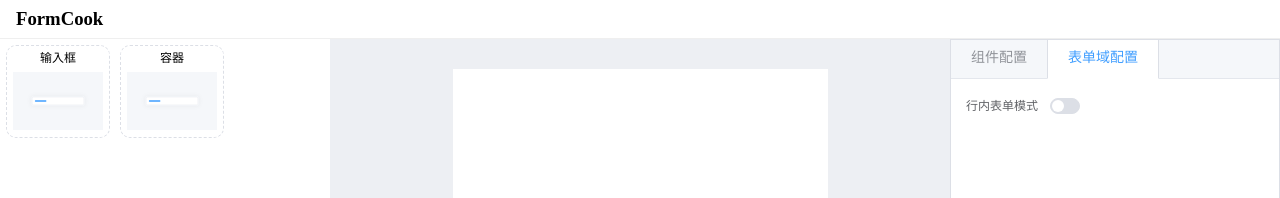
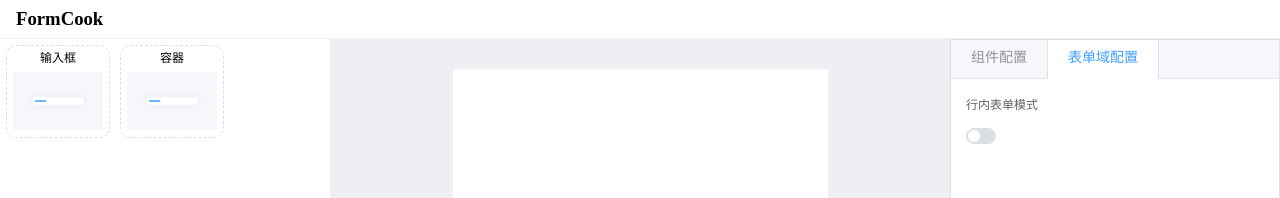
Before and after one commit to is-zhou/form-cook, a Vue app: page / in a window 1280 px wide. Both pictures are taken after a click on the tab "表单域配置". Shown: the top 198 px of the page. Built offline with nearby package versions, Linux system fonts and the light colour scheme; the HTML template or start-up script is replaced by a standard one.

Commit message:
feat: 动态渲染设置器表单

```diff
--- a/components.d.ts
+++ b/components.d.ts
@@ -8,6 +8,7 @@ export {}
 /* prettier-ignore */
 declare module 'vue' {
   export interface GlobalComponents {
+    ConfigFormRender: typeof import('./src/views/cook/components/RightArea/ConfigFormRender.vue')['default']
     copy: typeof import('./src/views/cook/components/MiddleArea/index copy.vue')['default']
     DraggableArea: typeof import('./src/views/cook/components/MiddleArea/DraggableArea.vue')['default']
     ElForm: typeof import('element-plus/es')['ElForm']
@@ -17,10 +18,11 @@ declare module 'vue' {
     ElSwitch: typeof import('element-plus/es')['ElSwitch']
     ElTabPane: typeof import('element-plus/es')['ElTabPane']
     ElTabs: typeof import('element-plus/es')['ElTabs']
+    FormRender: typeof import('./src/components/FormRender/FormRender.vue')['default']
     IconInput: typeof import('./src/components/icon/IconInput.vue')['default']
     LeftArea: typeof import('./src/views/cook/components/LeftArea.vue')['default']
     MiddleArea: typeof import('./src/views/cook/components/MiddleArea/index.vue')['default']
-    RightArea: typeof import('./src/views/cook/components/RightArea.vue')['default']
+    RightArea: typeof import('./src/views/cook/components/RightArea/index.vue')['default']
     RouterLink: typeof import('vue-router')['RouterLink']
     RouterView: typeof import('vue-router')['RouterView']
     TopArea: typeof import('./src/views/cook/components/TopArea.vue')['default']
--- /dev/null
+++ b/src/components/FormRender/FormRender.vue
@@ -0,0 +1,40 @@
+<script setup lang="ts">
+import { componentsMap } from '@/components/FormRender/componentMap.ts'
+import type { TFormSchema } from '@/types/schema'
+
+const formData = defineModel<{ [key: string]: any }>({ required: true })
+const formSchema = defineModel<TFormSchema>('formSchema', { required: true })
+</script>
+<template>
+  <el-form :model="formData" v-bind="formSchema.formAreaConfig.attrs">
+    <slot name="form-content" :formData="formData" :formSchema="formSchema">
+      <template v-for="config in formSchema.formContentConfigList">
+        <template v-if="config.componentType === 'form'">
+          <slot :name="config.formItemAttrs.field">
+            <el-form-item :prop="config.formItemAttrs.field" v-bind="config.formItemAttrs">
+              <slot
+                :data="formData[config.formItemAttrs.field]"
+                :config="config"
+                :props="$props"
+                :key="config.id"
+                :formData="formData"
+                :name="config.formItemAttrs.field"
+              >
+                <component
+                  v-model="formData[config.formItemAttrs.field]"
+                  :is="componentsMap[config.componentName]"
+                  :ref="config.formItemAttrs.field"
+                  v-bind="config.attrs"
+                >
+                </component>
+              </slot>
+            </el-form-item>
+          </slot>
+        </template>
+        <template v-else> 非表单组件待处理 </template>
+      </template>
+    </slot>
+  </el-form>
+</template>
+
+<style scoped></style>
--- a/src/views/cook/components/MiddleArea/index.vue
+++ b/src/views/cook/components/MiddleArea/index.vue
@@ -12,7 +12,7 @@ const selectedConfig = defineModel<TComponentConfig | null>('selectedConfig')
 <template>
   <div class="middle_area">
     <div class="canvas_area" :class="{ option_hint: !formSchema.formContentConfigList.length }">
-      <el-form :model="_formData" style="height: 100%" v-bind="formSchema.formConfig.attrs">
+      <el-form :model="_formData" style="height: 100%" v-bind="formSchema.formAreaConfig.attrs">
         <DraggableArea
           v-model:configList="formSchema.formContentConfigList"
           v-model:selectedConfig="selectedConfig"
--- a/src/views/cook/components/RightArea.vue
+++ /dev/null
@@ -1,39 +0,0 @@
-<script setup lang="ts">
-import type { TComponentConfig } from '@/types/schema'
-import { ref } from 'vue'
-
-const componentConfig = defineModel<TComponentConfig | null>('componentConfig')
-const formConfig = defineModel<{ attrs: { [key: string]: any } }>('formConfig', { required: true })
-
-const activeName = ref('formItem')
-</script>
-
-<template>
-  <div class="right_area">
-    <el-tabs v-model="activeName" type="border-card" style="min-height: 100%">
-      <el-tab-pane label="组件配置" name="form">
-        <el-form v-if="componentConfig" :model="componentConfig">
-          <el-form-item label="是否显示清除按钮">
-            <el-switch v-model="componentConfig.attrs['clearable']" />
-          </el-form-item>
-        </el-form>
-      </el-tab-pane>
-      <el-tab-pane label="表单域配置" name="formArea">
-        <el-form v-if="formConfig" :model="formConfig">
-          <el-form-item label="行内表单模式">
-            <el-switch v-model="formConfig.attrs['inline']" />
-          </el-form-item>
-        </el-form>
-      </el-tab-pane>
-    </el-tabs>
-  </div>
-</template>
-
-<style scoped lang="scss">
-.right_area {
-  width: 330px;
-  height: 100%;
-  overflow: auto;
-  background-color: #fff;
-}
-</style>
--- /dev/null
+++ b/src/views/cook/components/RightArea/ConfigFormRender.vue
@@ -0,0 +1,36 @@
+<script setup lang="ts">
+import FormRender from '@/components/FormRender/FormRender.vue'
+import { watch, ref } from 'vue'
+import type { TFormSchema, TComponentConfig } from '@/types/schema'
+
+const formData = defineModel<{ [key: string]: any }>('formData', { required: true })
+
+const configList = defineModel<TComponentConfig[]>('configList', { required: true })
+
+const formSchema = ref<TFormSchema>({
+  formAreaConfig: {
+    attrs: {
+      'label-position': 'top',
+      size: 'small',
+    },
+  },
+  formContentConfigList: [],
+})
+
+watch(
+  () => configList.value,
+  () => {
+    formSchema.value.formContentConfigList = configList.value
+  },
+  {
+    immediate: true,
+    deep: true,
+  },
+)
+</script>
+
+<template>
+  <form-render v-model="formData" v-model:form-schema="formSchema"></form-render>
+</template>
+
+<style scoped lang="scss"></style>
--- /dev/null
+++ b/src/views/cook/components/RightArea/index.vue
@@ -0,0 +1,60 @@
+<script setup lang="ts">
+import type { TComponentConfig, TFormAreaConfig } from '@/types/schema'
+import { ref } from 'vue'
+import ConfigFormRender from './ConfigFormRender.vue'
+
+const componentConfig = defineModel<TComponentConfig | null>('componentConfig')
+const formAreaConfig = defineModel<TFormAreaConfig>('formAreaConfig', { required: true })
+
+const activeName = ref('formItem')
+const componentSetters: TComponentConfig[] = [
+  {
+    id: '',
+    componentName: 'switch',
+    componentType: 'form',
+    formItemAttrs: { field: 'clearable', label: '显示清除按钮' },
+    attrs: {},
+    defaultValue: '',
+  },
+]
+const formAreaSetters: TComponentConfig[] = [
+  {
+    id: '',
+    componentName: 'switch',
+    componentType: 'form',
+    formItemAttrs: { field: 'inline', label: '行内表单模式' },
+    attrs: {},
+    defaultValue: '',
+  },
+]
+</script>
+
+<template>
+  <div class="right_area">
+    <el-tabs v-model="activeName" type="border-card" style="min-height: 100%">
+      <el-tab-pane label="组件配置" name="form">
+        <ConfigFormRender
+          v-if="componentConfig"
+          :form-data="componentConfig"
+          :config-list="componentSetters || []"
+        ></ConfigFormRender>
+      </el-tab-pane>
+      <el-tab-pane label="表单域配置" name="formArea">
+        <ConfigFormRender
+          v-if="formAreaConfig"
+          :form-data="formAreaConfig.attrs"
+          :config-list="formAreaSetters || []"
+        ></ConfigFormRender>
+      </el-tab-pane>
+    </el-tabs>
+  </div>
+</template>
+
+<style scoped lang="scss">
+.right_area {
+  width: 330px;
+  height: 100%;
+  overflow: auto;
+  background-color: #fff;
+}
+</style>
--- a/src/views/cook/index.vue
+++ b/src/views/cook/index.vue
@@ -3,7 +3,7 @@ import type { TComponentConfig, TFormSchema } from '@/types/schema'
 import { ref, watch } from 'vue'
 
 const formSchema = ref<TFormSchema>({
-  formConfig: {
+  formAreaConfig: {
     attrs: {},
   },
   formContentConfigList: [],
@@ -37,7 +37,7 @@ watch(
       <MiddleArea v-model:form-schema="formSchema" v-model:selectedConfig="selectedConfig" />
       <RightArea
         v-model:componentConfig="selectedConfig"
-        v-model:formConfig="formSchema.formConfig"
+        v-model:formAreaConfig="formSchema.formAreaConfig"
       />
     </main>
   </div>
```
Also changed, not shown: src/types/schema.ts (+7 -4 lines).
